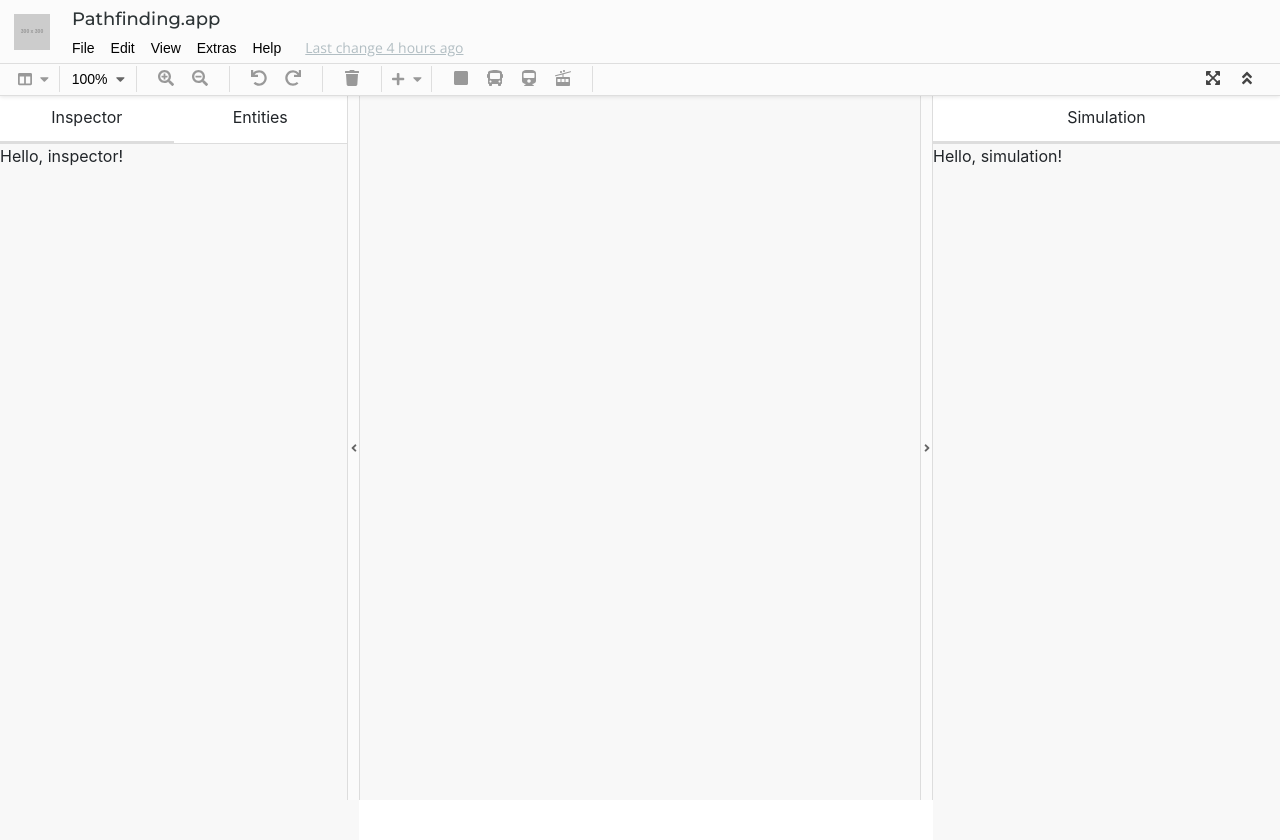
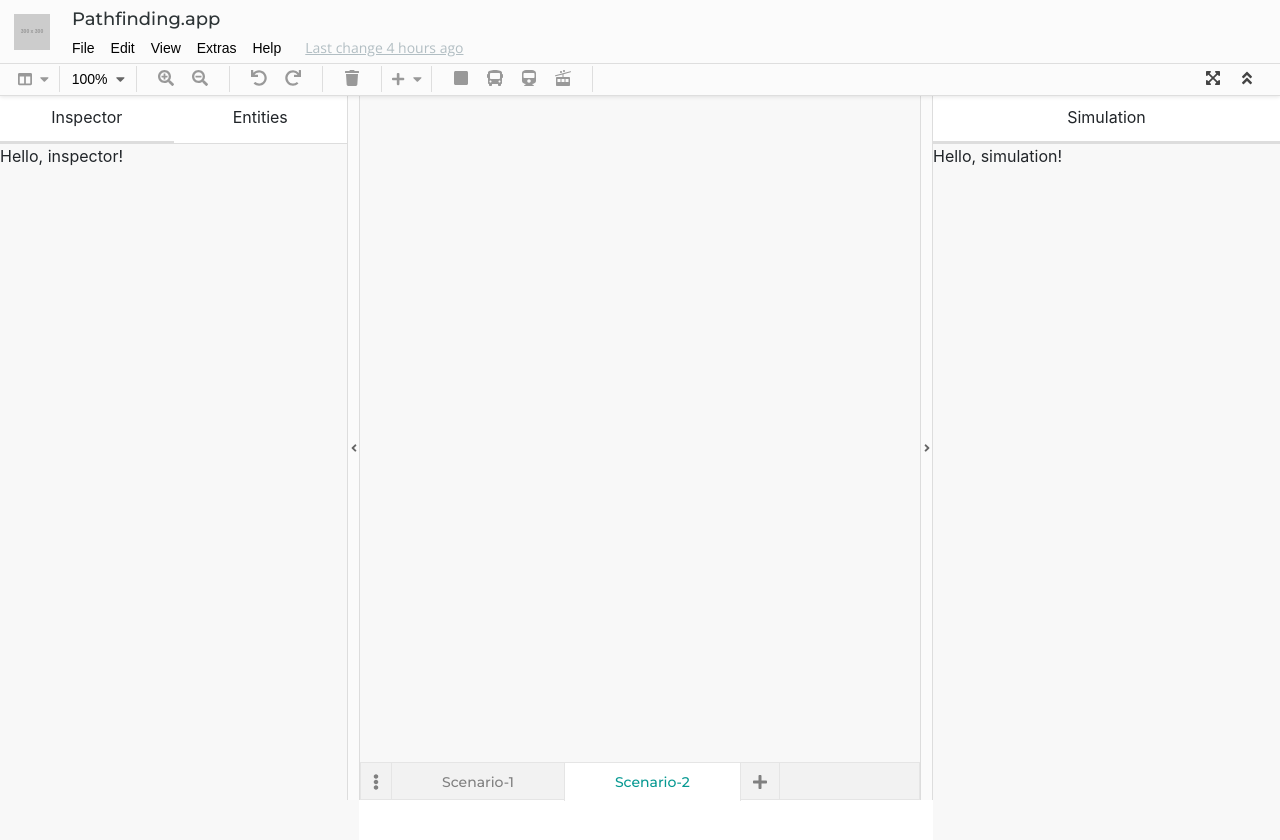
Before and after one commit to marknoone/pathfinding.app, a React (Create React App) app: page / in a window 1280 px wide. Shown: the top 840 px of the page. Built offline with nearby package versions, Linux system fonts and the light colour scheme.

Commit message:
Added scenario selection and workspace canva]s

```diff
--- /dev/null
+++ b/src/editor/components/workspace/components/pathfindingCanvas/index.tsx
@@ -0,0 +1 @@
+export { default as PathfindingCanvas } from './pathfindingCanvas';
--- a/src/editor/components/workspace/workspace.css.tsx
+++ b/src/editor/components/workspace/components/pathfindingCanvas/pathfindingCanvas.css.tsx
@@ -3,12 +3,14 @@ import CSS from 'csstype';
 export const BaseStyle: CSS.Properties = {
     backgroundColor: '#f8f8f8',
     width: '100%',
-    height: 'calc(100vh - 96px)'
+    height: 'calc(100% - 38px)',
+    overflowX: 'auto',
+    overflowY: 'auto',
 }
 
 export const WorkspaceCanvas: CSS.Properties = {
     position: 'relative',
-    width: '100%',
-    height: '100%',
+    width: '150%',
+    height: '150%',
     zIndex: 15
 }
--- /dev/null
+++ b/src/editor/components/workspace/components/pathfindingCanvas/pathfindingCanvas.tsx
@@ -0,0 +1,12 @@
+import React from 'react';
+import {
+    BaseStyle,
+    WorkspaceCanvas
+} from './pathfindingCanvas.css';
+
+const PathfindingCanvas: React.FunctionComponent = (props) =>
+    <div style={BaseStyle}>
+        <canvas style={WorkspaceCanvas}></canvas>
+    </div>;
+
+export default PathfindingCanvas;
--- /dev/null
+++ b/src/editor/components/workspace/components/scenarioSelector/hover.anim.css
@@ -0,0 +1,2 @@
+.scenario-hover {background: 'none'}
+.scenario-hover:hover {background-color: rgba(232, 234, 237);}
--- /dev/null
+++ b/src/editor/components/workspace/components/scenarioSelector/index.tsx
@@ -0,0 +1 @@
+export { default as ScenarioSelector } from './scenarioSelector';
--- /dev/null
+++ b/src/editor/components/workspace/components/scenarioSelector/scenarioSelector.css.tsx
@@ -0,0 +1,49 @@
+import CSS from 'csstype';
+
+export const BaseStyle: CSS.Properties = {
+    backgroundColor: '#f2f2f2',
+    height: '100%',
+    width: '100%',
+    border: '1px solid #e5e5e5'
+}
+
+export const ScenarioIcon: CSS.Properties = {
+    display: 'inline-block',
+    verticalAlign: 'top',
+    padding: '0px 12px',
+    color: 'gray',
+    borderRight: '1px solid #e5e5e5',
+    cursor: 'pointer',
+    height: '100%',
+    lineHeight: '38px'
+}
+
+export const ScenarioList: CSS.Properties = {
+    display: 'inline-block',
+    listStyle: 'none',
+    margin: 0,
+    padding: 0
+}
+
+export const ScenarioListElem: CSS.Properties = {
+    display: 'inline-block',
+    borderRight: '1px solid #e5e5e5',
+    padding: '0px 50px',
+    cursor: 'pointer',
+    color: 'gray',
+}
+
+export const ScenarioListElemActive: CSS.Properties = {
+    backgroundColor: 'white',
+    cursor: 'default',
+    color: '#079992',
+}
+
+export const ScenarioTitle: CSS.Properties = {
+    margin: 0,
+    fontFamily: "'Montserrat', sans-serif",
+    fontSize: '14px',
+    fontWeight: 500,
+    color: 'inherit',
+    lineHeight: '38px'
+}
--- /dev/null
+++ b/src/editor/components/workspace/components/scenarioSelector/scenarioSelector.tsx
@@ -0,0 +1,33 @@
+import React from 'react';
+import { FontAwesomeIcon } from '@fortawesome/react-fontawesome';
+import { faEllipsisV, faPlus } from '@fortawesome/free-solid-svg-icons';
+import {
+    BaseStyle,
+    ScenarioIcon,
+    ScenarioList,
+    ScenarioListElem,
+    ScenarioListElemActive,
+    ScenarioTitle
+} from './scenarioSelector.css';
+import './hover.anim.css';
+
+const Scenarios = ["Scenario-1", "Scenario-2"];
+const ScenarioSelector: React.FunctionComponent = (props) =>
+    <div style={BaseStyle}>
+        <div style={ScenarioIcon} className="scenario-hover">
+            <FontAwesomeIcon icon={faEllipsisV} />
+        </div>
+        <ul style={ScenarioList}>
+        {
+            Scenarios.map((k, i) =>
+            <li style={{...ScenarioListElem, ...(i === 1 && ScenarioListElemActive)}} className="scenario-hover">
+                <p style={ScenarioTitle}>{k}</p>
+            </li>)
+        }
+        </ul>
+        <div style={ScenarioIcon} className="scenario-hover">
+            <FontAwesomeIcon icon={faPlus} />
+        </div>
+    </div>;
+
+export default ScenarioSelector;
--- a/src/editor/components/workspace/workspace.tsx
+++ b/src/editor/components/workspace/workspace.tsx
@@ -1,11 +1,21 @@
 import React from 'react';
-import {
-    BaseStyle,
-    WorkspaceCanvas
-} from './workspace.css';
+import { PathfindingCanvas } from './components/pathfindingCanvas';
+import { ScenarioSelector } from './components/scenarioSelector';
 
-const WorkspaceComponent: React.FunctionComponent = (props) => <div style={BaseStyle}>
-    <canvas style={WorkspaceCanvas}/>
+const WorkspaceComponent: React.FunctionComponent = (props) =>
+<div style={{position: "relative", height: '100%'}}>
+    <div style={{
+        width: '100%',
+        height: '100%'
+    }}><PathfindingCanvas /></div>
+
+    <div style={{
+        position: 'absolute',
+        bottom: 0,
+        left: 0,
+        right: 0,
+        height: '38px',
+    }}><ScenarioSelector /></div>
 </div>;
 
 export default WorkspaceComponent;
```
